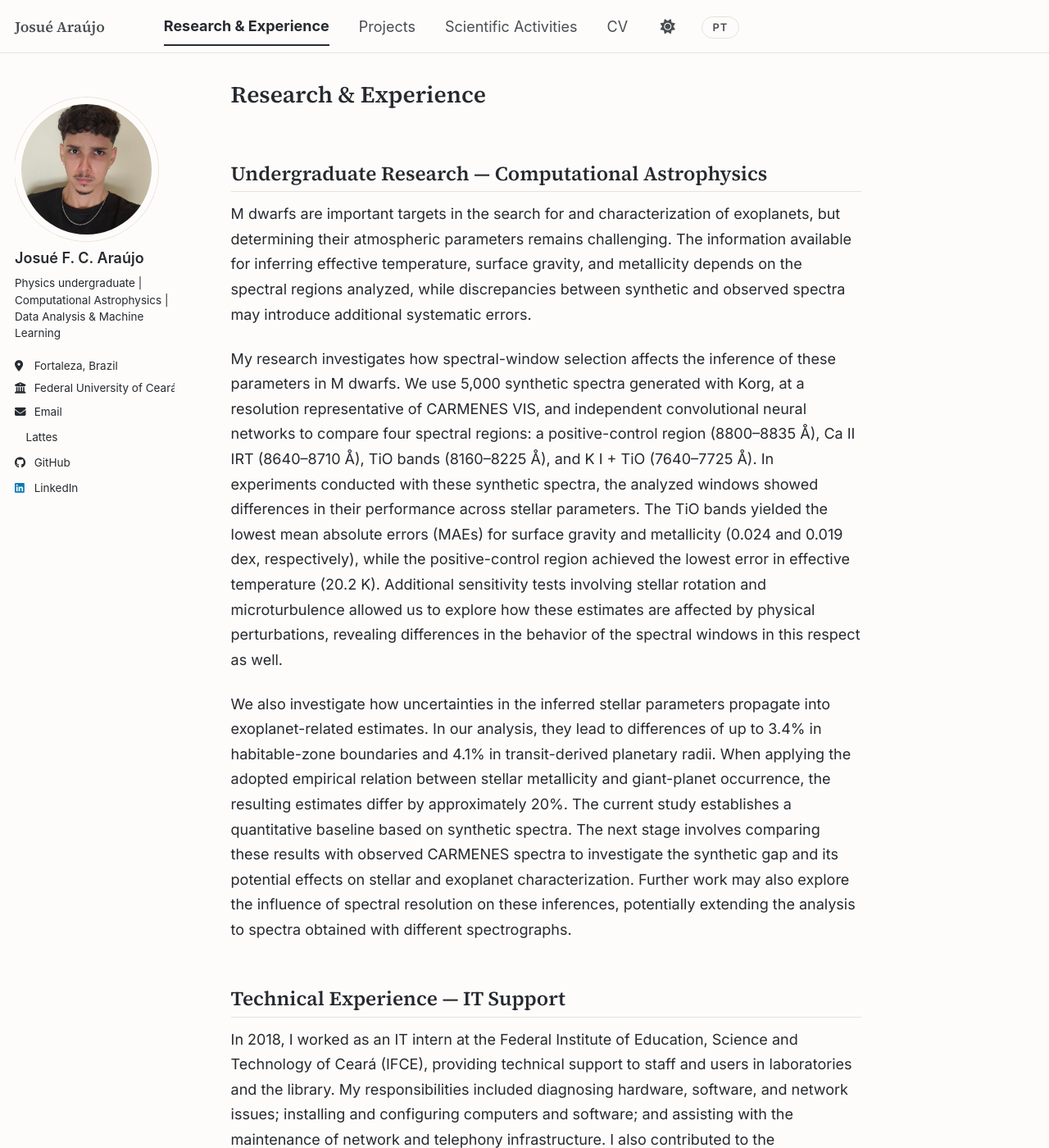
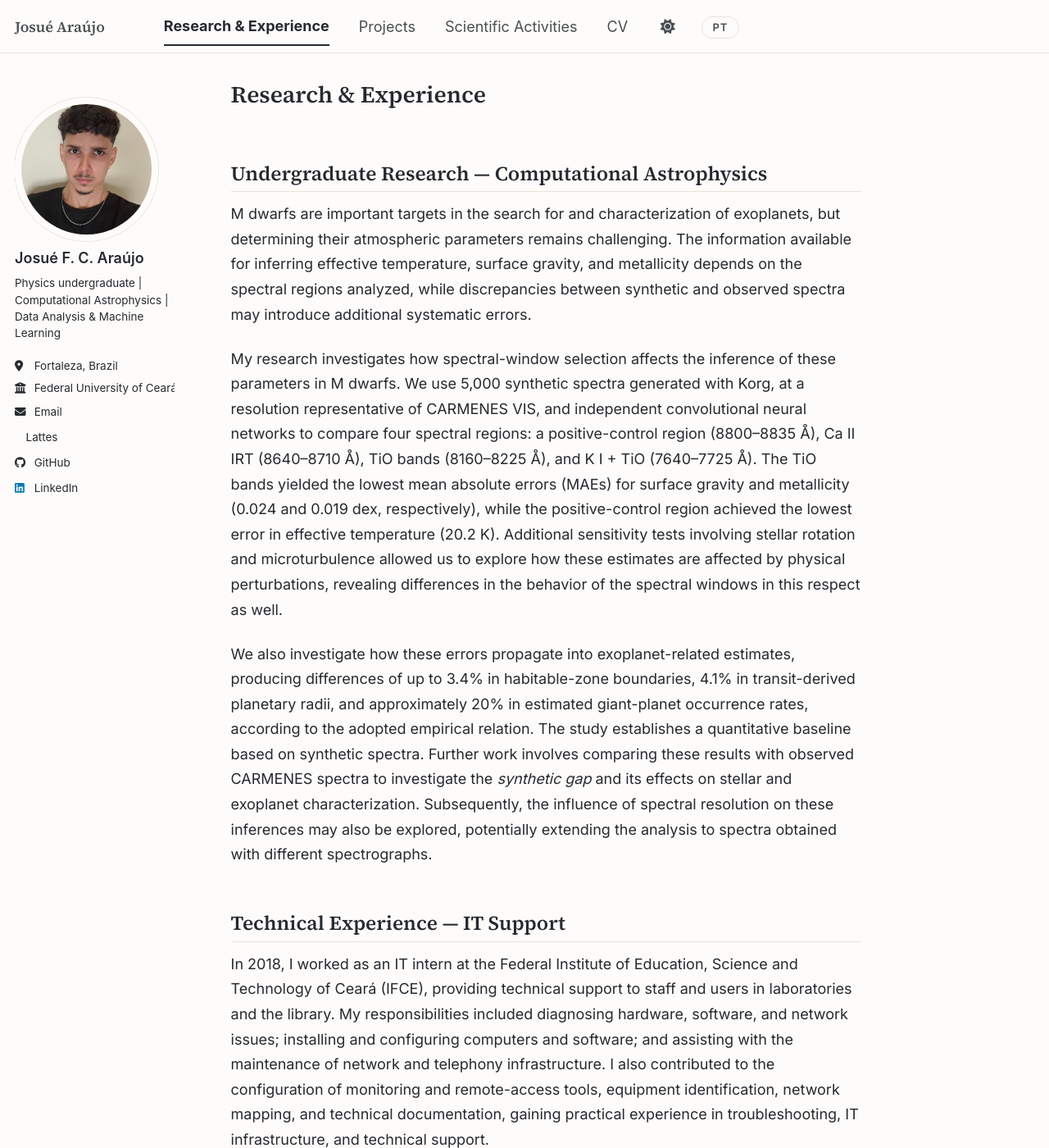
Before and after one commit to Acruxjj/Acruxjj.github.io, a Jekyll site: the page built from _pages/research.md, in a window 1280 px wide and 1400 px high. Shown: the whole window at 82% size. Built offline with Jekyll 4.4.1, drawn with Linux system fonts in a browser that asks for light colours; a style sheet for code colours, icons or effects is not loaded.

Commit message:
Update research.md

```diff
--- a/_pages/research.md
+++ b/_pages/research.md
@@ -14,13 +14,13 @@ author_profile: true
 
   <p data-lang="pt">As anãs M são alvos importantes na busca e caracterização de exoplanetas, mas a determinação de seus parâmetros atmosféricos ainda apresenta desafios. A informação disponível para inferir temperatura efetiva, gravidade superficial e metalicidade depende das regiões espectrais analisadas, enquanto discrepâncias entre espectros sintéticos e observados podem introduzir erros sistemáticos adicionais.</p>
 
-  <p data-lang="en">My research investigates how spectral-window selection affects the inference of these parameters in M dwarfs. We use 5,000 synthetic spectra generated with Korg, at a resolution representative of CARMENES VIS, and independent convolutional neural networks to compare four spectral regions: a positive-control region (8800–8835 Å), Ca II IRT (8640–8710 Å), TiO bands (8160–8225 Å), and K I + TiO (7640–7725 Å). In experiments conducted with these synthetic spectra, the analyzed windows showed differences in their performance across stellar parameters. The TiO bands yielded the lowest mean absolute errors (MAEs) for surface gravity and metallicity (0.024 and 0.019 dex, respectively), while the positive-control region achieved the lowest error in effective temperature (20.2 K). Additional sensitivity tests involving stellar rotation and microturbulence allowed us to explore how these estimates are affected by physical perturbations, revealing differences in the behavior of the spectral windows in this respect as well.</p>
+  <p data-lang="en">My research investigates how spectral-window selection affects the inference of these parameters in M dwarfs. We use 5,000 synthetic spectra generated with Korg, at a resolution representative of CARMENES VIS, and independent convolutional neural networks to compare four spectral regions: a positive-control region (8800–8835 Å), Ca II IRT (8640–8710 Å), TiO bands (8160–8225 Å), and K I + TiO (7640–7725 Å). The TiO bands yielded the lowest mean absolute errors (MAEs) for surface gravity and metallicity (0.024 and 0.019 dex, respectively), while the positive-control region achieved the lowest error in effective temperature (20.2 K). Additional sensitivity tests involving stellar rotation and microturbulence allowed us to explore how these estimates are affected by physical perturbations, revealing differences in the behavior of the spectral windows in this respect as well.</p>
 
-  <p data-lang="pt">Minha pesquisa investiga como a seleção de janelas espectrais afeta a inferência desses parâmetros em anãs M. Para isso, utilizamos 5.000 espectros sintéticos gerados com o código Korg, em resolução representativa do CARMENES VIS, e redes neurais convolucionais independentes para comparar quatro regiões espectrais: controle positivo (8800–8835 Å), Ca II IRT (8640–8710 Å), bandas de TiO (8160–8225 Å) e K I + TiO (7640–7725 Å). Nos experimentos realizados com esses espectros sintéticos, as janelas analisadas apresentaram diferenças de desempenho na inferência dos parâmetros estelares. As bandas de TiO obtiveram os menores erros absolutos médios (MAE) para gravidade superficial e metalicidade (0,024 e 0,019 dex, respectivamente), enquanto a região de controle positivo apresentou o menor erro em temperatura efetiva (20,2 K). Os testes adicionais de sensibilidade à rotação estelar e à microturbulência permitiram explorar como essas estimativas são afetadas por perturbações físicas, indicando diferenças de comportamento entre as janelas também nesse aspecto.</p>
+  <p data-lang="pt">Minha pesquisa investiga como a seleção de janelas espectrais afeta a inferência desses parâmetros em anãs M. Para isso, utilizamos 5.000 espectros sintéticos gerados com o código Korg, em resolução representativa do CARMENES VIS, e redes neurais convolucionais independentes para comparar quatro regiões espectrais: controle positivo (8800–8835 Å), Ca II IRT (8640–8710 Å), bandas de TiO (8160–8225 Å) e K I + TiO (7640–7725 Å). As bandas de TiO obtiveram os menores erros absolutos médios (MAE) para gravidade superficial e metalicidade (0,024 e 0,019 dex, respectivamente), enquanto a região de controle positivo apresentou o menor erro em temperatura efetiva (20,2 K). Os testes adicionais de sensibilidade à rotação estelar e à microturbulência permitiram explorar como essas estimativas são afetadas por perturbações físicas, indicando diferenças de comportamento entre as janelas também nesse aspecto.</p>
 
-  <p data-lang="en">We also investigate how uncertainties in the inferred stellar parameters propagate into exoplanet-related estimates. In our analysis, they lead to differences of up to 3.4% in habitable-zone boundaries and 4.1% in transit-derived planetary radii. When applying the adopted empirical relation between stellar metallicity and giant-planet occurrence, the resulting estimates differ by approximately 20%. The current study establishes a quantitative baseline based on synthetic spectra. The next stage involves comparing these results with observed CARMENES spectra to investigate the synthetic gap and its potential effects on stellar and exoplanet characterization. Further work may also explore the influence of spectral resolution on these inferences, potentially extending the analysis to spectra obtained with different spectrographs.</p>
+  <p data-lang="en">We also investigate how these errors propagate into exoplanet-related estimates, producing differences of up to 3.4% in habitable-zone boundaries, 4.1% in transit-derived planetary radii, and approximately 20% in estimated giant-planet occurrence rates, according to the adopted empirical relation. The study establishes a quantitative baseline based on synthetic spectra. Further work involves comparing these results with observed CARMENES spectra to investigate the <i>synthetic gap</i> and its effects on stellar and exoplanet characterization. Subsequently, the influence of spectral resolution on these inferences may also be explored, potentially extending the analysis to spectra obtained with different spectrographs.</p>
 
-  <p data-lang="pt">Também investigamos como as incertezas nos parâmetros estelares inferidos se propagam para estimativas relacionadas a exoplanetas. Em nossa análise, elas produzem diferenças de até 3,4% nos limites da zona de habitabilidade e 4,1% nos raios planetários derivados de observações de trânsito. Ao aplicar a relação empírica adotada entre metalicidade estelar e ocorrência de planetas gigantes, as estimativas resultantes apresentam diferenças de aproximadamente 20%. A pesquisa estabelece uma referência quantitativa baseada em espectros sintéticos. A próxima etapa envolve comparar esses resultados com espectros observados do CARMENES, a fim de investigar o <i>synthetic gap</i> e seus possíveis efeitos na caracterização estelar e de exoplanetas. Trabalhos futuros também poderão explorar a influência da resolução espectral nessas inferências, ampliando potencialmente a análise para espectros obtidos com diferentes espectrógrafos.</p>
+  <p data-lang="pt">Também investigamos como esses erros se propagam para estimativas relacionadas a exoplanetas, produzindo diferenças de até 3,4% nos limites da zona de habitabilidade, 4,1% nos raios planetários derivados de trânsitos e aproximadamente 20% nas taxas estimadas de ocorrência de planetas gigantes, segundo a relação empírica adotada. A pesquisa estabelece uma referência quantitativa baseada em espectros sintéticos. A continuidade do trabalho envolve confrontar esses resultados com espectros observados do CARMENES, investigando o <i>synthetic gap</i> e seus efeitos na caracterização estelar e de exoplanetas. Posteriormente, também poderá ser explorada a influência da resolução espectral nessas inferências, potencialmente ampliando a análise para espectros obtidos com diferentes espectrógrafos.</p>
   </div>
 
 <div class="research-topic" id="experience">
```
